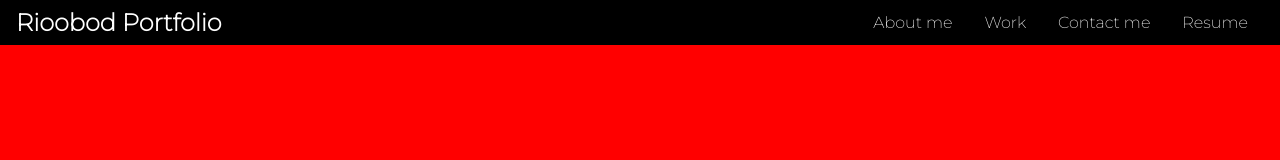
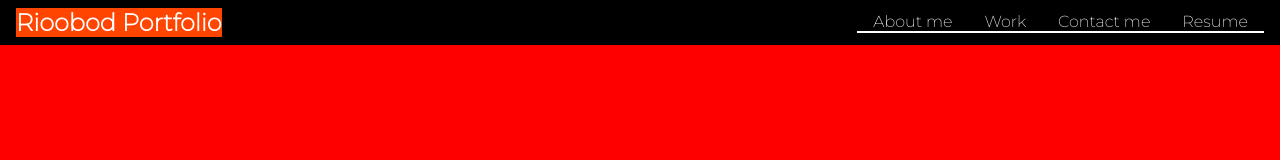
Before and after one commit to rioobod/Portfolio, a plain HTML site: page index.html in a window 1280 px wide. Drawn offline with Linux system fonts and the light colour scheme.

Commit message:
still fixing nav links appearance

```diff
--- a/css/style.css
+++ b/css/style.css
@@ -23,13 +23,26 @@ ul {
     display: flex;
     list-style: none;
 }
+ul li {
+    border-bottom: 2px solid white;
+     padding: 0 16px;
+}
 ul li a {
     text-decoration: none;
     color: white;
-    padding: 0 16px;
+
+    cursor: pointer;
+
 }
 ul li a:hover {
     color: red;
+}
+#logo {
+    background-color: orangered;
+}
+#logo:hover {
+    color:powderblue;
+    cursor: pointer;
 }
 
 /*
--- a/index.html
+++ b/index.html
@@ -17,7 +17,7 @@
     <div id="container">
       <header>
         <nav>
-          <h1>Rioobod Portfolio</h1>
+          <h1 id="logo">Rioobod Portfolio</h1>
           <ul>
             <li><a href="#about">About me</a></li>
             <li><a href="#work">Work</a></li>
```
